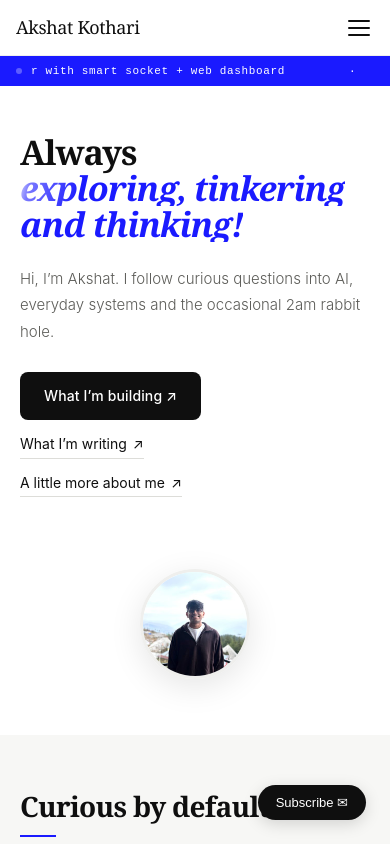
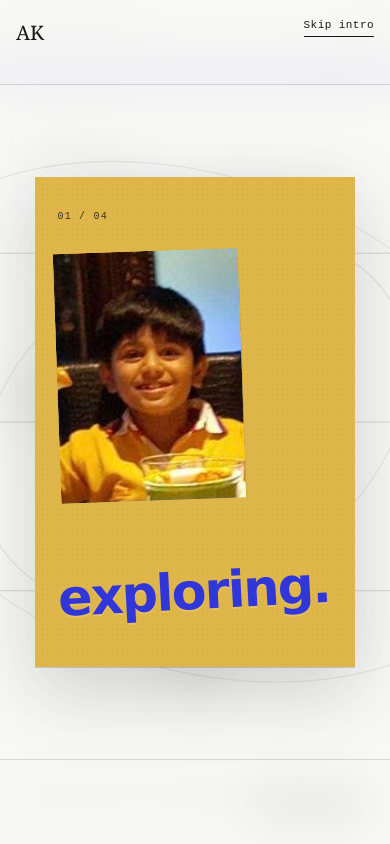
Before and after one commit to akshatkotharii/website_personal, a plain HTML site: page index.html in a window 390 px wide. Shown: the top 844 px of the page. Drawn offline with nearby package versions, Linux system fonts and the light colour scheme; no server answers.

Commit message:
feat: add first-visit story intro

```diff
--- /dev/null
+++ b/css/launch-sequence.css
@@ -0,0 +1,204 @@
+/* First-visit introduction. Own stylesheet: home remains unchanged underneath. */
+body.launch-active > :not(.site-launch):not(script) {
+  filter: blur(20px) saturate(.58);
+  opacity: .34;
+  pointer-events: none;
+  transform: scale(1.035);
+  transition: filter .72s ease, opacity .72s ease, transform .72s ease;
+}
+.site-launch {
+  --launch-ink: #171715;
+  --launch-blue: #3136d9;
+  --launch-card: #dfb64a;
+  position: fixed;
+  inset: 0;
+  z-index: 5000;
+  min-height: 100svh;
+  overflow: hidden;
+  display: grid;
+  place-items: center;
+  background: rgba(247,247,244,.78);
+  color: var(--launch-ink);
+  isolation: isolate;
+  backdrop-filter: blur(12px);
+  -webkit-backdrop-filter: blur(12px);
+  transition: background-color .55s ease, color .45s ease;
+}
+.site-launch[hidden] { display: none; }
+.launch-open { overflow: hidden; }
+.site-launch[data-stage="2"] { --launch-card: #b74d43; }
+.site-launch[data-stage="3"] { --launch-card: #171715; color: #f7f5ef; }
+.site-launch[data-stage="4"] { --launch-card: #f2efe7; }
+.site-launch-grid {
+  position: absolute;
+  inset: 0;
+  z-index: -1;
+  opacity: .16;
+  filter: blur(.45px);
+  pointer-events: none;
+  background:
+    linear-gradient(90deg, transparent 49.92%, currentColor 50%, transparent 50.08%) 0 0 / 25vw 100%,
+    linear-gradient(0deg, transparent 49.92%, currentColor 50%, transparent 50.08%) 0 0 / 100% 25vh;
+}
+.site-launch-grid::before,
+.site-launch-grid::after {
+  content: '';
+  position: absolute;
+  border: 1px solid currentColor;
+  border-radius: 50%;
+  opacity: .52;
+}
+.site-launch-grid::before { width: min(92vw, 1150px); height: min(92vw, 1150px); left: 50%; top: 50%; transform: translate(-50%, -50%) rotate(20deg) scaleX(1.45); }
+.site-launch-grid::after { width: min(58vw, 760px); height: min(58vw, 760px); left: 50%; top: 50%; transform: translate(-50%, -50%) rotate(-32deg) scaleX(1.38); }
+.site-launch-brand {
+  position: absolute;
+  z-index: 2;
+  top: clamp(1rem, 3vw, 2.2rem);
+  left: clamp(1rem, 3vw, 2.2rem);
+  font-family: var(--serif);
+  font-size: 1.25rem;
+}
+.site-launch-stage { position: absolute; inset: 0; }
+.launch-card {
+  position: absolute;
+  inset: 0;
+  display: grid;
+  place-items: center;
+  width: 100%;
+  padding: 0;
+  border: 0;
+  cursor: pointer;
+  background: transparent;
+  color: inherit;
+  opacity: 0;
+  visibility: hidden;
+  transform: translateY(28px) scale(.96);
+  transition: opacity .32s ease, transform .68s cubic-bezier(.16,.8,.25,1), visibility 0s linear .68s;
+}
+.launch-card.is-active { opacity: 1; visibility: visible; transform: translateY(0) scale(1); transition-delay: 0s; }
+.launch-paper {
+  position: relative;
+  display: block;
+  width: min(64vw, 700px);
+  height: min(52svh, 450px);
+  overflow: hidden;
+  background: var(--launch-card);
+  box-shadow: 0 24px 70px rgba(18,18,18,.18), 0 1px 0 rgba(20,20,20,.16);
+  transition: background-color .55s ease, box-shadow .45s ease, transform .65s cubic-bezier(.16,.8,.25,1);
+}
+.launch-paper::after {
+  content: '';
+  position: absolute;
+  inset: 0;
+  pointer-events: none;
+  opacity: .18;
+  background-image: radial-gradient(rgba(20,20,18,.4) .55px, transparent .55px);
+  background-size: 5px 5px;
+  mix-blend-mode: multiply;
+}
+.launch-photo {
+  position: absolute;
+  z-index: 1;
+  overflow: hidden;
+  box-shadow: 0 18px 35px rgba(14,14,12,.28);
+  clip-path: inset(0 100% 0 0);
+  transition: clip-path .76s cubic-bezier(.2,.75,.25,1) .12s, transform .76s cubic-bezier(.2,.75,.25,1) .12s;
+}
+.launch-card.is-active .launch-photo { clip-path: inset(0); }
+.launch-photo img { display: block; width: 100%; height: 100%; object-fit: cover; }
+.launch-card[data-stage="1"] .launch-photo {
+  width: 47%; height: 62%;
+  left: 7%; top: 16%; transform: rotate(-2deg) scale(1.035);
+}
+.launch-card[data-stage="1"].is-active .launch-photo { transform: rotate(-2deg) scale(1); }
+.launch-card[data-stage="2"] .launch-photo {
+  width: 58%; height: 54%;
+  right: 7%; top: 14%; transform: rotate(1.5deg) scale(1.035);
+}
+.launch-card[data-stage="2"].is-active .launch-photo { transform: rotate(1.5deg) scale(1); }
+.launch-card[data-stage="3"] .launch-photo {
+  width: 56%; height: 56%;
+  right: 7%; left: auto; top: 13%; transform: scale(1.035);
+  box-shadow: 0 20px 48px rgba(0,0,0,.44);
+}
+.launch-card[data-stage="3"].is-active .launch-photo { transform: scale(1); }
+.launch-card[data-stage="4"] .launch-photo {
+  width: 44%; height: 76%;
+  right: 9%; top: 12%; transform: rotate(2deg) scale(1.035);
+}
+.launch-card[data-stage="4"].is-active .launch-photo { transform: rotate(2deg) scale(1); }
+.launch-note {
+  position: absolute;
+  z-index: 2;
+  color: var(--launch-blue);
+  font: 600 clamp(2.75rem, 7vw, 7.4rem)/.8 'Caveat', cursive;
+  letter-spacing: -.035em;
+  text-align: left;
+  text-shadow: 0 2px 0 rgba(255,255,255,.16);
+  opacity: 0;
+  transform: translateY(18px) rotate(-3deg);
+  transition: opacity .4s ease .46s, transform .58s cubic-bezier(.2,.75,.25,1) .46s;
+}
+.launch-card.is-active .launch-note { opacity: 1; transform: translateY(0) rotate(-3deg); }
+.launch-card[data-stage="1"] .launch-note { right: 7%; bottom: 16%; }
+.launch-card[data-stage="2"] .launch-note { left: 7%; bottom: 14%; color: #fff8ea; }
+.launch-card[data-stage="3"] .launch-note { left: 7%; right: auto; bottom: 14%; color: #ebdfc3; }
+.launch-card[data-stage="4"] .launch-note {
+  width: 50%; left: 7%; top: 50%;
+  color: var(--launch-blue);
+  transform: translateY(calc(-50% + 18px)) rotate(-3deg);
+  font-size: clamp(2.35rem, 5.8vw, 5.8rem);
+}
+.launch-card[data-stage="4"].is-active .launch-note { transform: translateY(-50%) rotate(-3deg); }
+.launch-count {
+  position: absolute;
+  z-index: 2;
+  top: 7%; left: 7%;
+  font: 500 10px/1 var(--mono);
+  letter-spacing: .12em;
+  opacity: .82;
+}
+.site-launch-skip {
+  position: absolute;
+  z-index: 4;
+  right: clamp(1rem, 3vw, 2.2rem);
+  top: clamp(1rem, 3vw, 2.2rem);
+  border: 0;
+  border-bottom: 1px solid currentColor;
+  padding: .2rem 0;
+  background: transparent;
+  color: inherit;
+  cursor: pointer;
+  font: 500 11px/1.2 var(--mono);
+  letter-spacing: .04em;
+}
+.site-launch.is-exiting { animation: launch-out .48s ease forwards; pointer-events: none; }
+@keyframes launch-out { to { opacity: 0; transform: scale(1.01); } }
+@media (hover: hover) and (pointer: fine) {
+  .launch-card.is-active:hover .launch-paper { transform: translateY(-4px) scale(1.006); box-shadow: 0 32px 82px rgba(18,18,18,.22), 0 1px 0 rgba(20,20,20,.18); }
+}
+@media (max-width: 680px) {
+  .site-launch-grid { background-size: 42vw 100%, 100% 20svh; }
+  .site-launch-grid::before { width: 126vw; height: 126vw; }
+  .site-launch-grid::after { width: 86vw; height: 86vw; }
+  .launch-paper { width: min(82vw, 390px); height: min(58svh, 500px); }
+  .launch-card[data-stage="1"] .launch-photo { width: 58%; height: 51%; left: 7%; top: 15%; }
+  .launch-card[data-stage="2"] .launch-photo,
+  .launch-card[data-stage="3"] .launch-photo { width: 78%; height: 48%; left: 11%; right: auto; top: 14%; }
+  .launch-card[data-stage="2"] .launch-photo { width: 78%; height: 48%; left: 11%; right: auto; top: 14%; }
+  .launch-card[data-stage="4"] .launch-photo { width: 50%; height: 47%; right: 7%; top: 12%; }
+  .launch-note { font-size: clamp(2.35rem, 13vw, 4.25rem); line-height: .82; }
+  .launch-card[data-stage="1"] .launch-note { right: 8%; bottom: 11%; }
+  .launch-card[data-stage="2"] .launch-note { left: 8%; bottom: 10%; }
+  .launch-card[data-stage="3"] .launch-note { left: 8%; right: auto; bottom: 11%; }
+  .launch-card[data-stage="4"] .launch-note {
+    width: 86%; left: 7%; top: auto; bottom: 9%;
+    transform: translateY(18px) rotate(-3deg);
+    font-size: clamp(2.2rem, 11.7vw, 3.9rem);
+  }
+  .launch-card[data-stage="4"].is-active .launch-note { transform: translateY(0) rotate(-3deg); }
+}
+@media (prefers-reduced-motion: reduce) {
+  body.launch-active > :not(.site-launch):not(script), .site-launch, .launch-card, .launch-photo, .launch-note, .site-launch.is-exiting { animation: none; transition: none; }
+  .launch-photo, .launch-note { clip-path: none; opacity: 1; }
+}
--- a/index.html
+++ b/index.html
@@ -12,6 +12,7 @@
   <link href="https://fonts.googleapis.com/css2?family=Instrument+Serif:ital@0;1&amp;family=Inter:wght@300;400;500;600&amp;family=JetBrains+Mono:wght@400;500&amp;display=swap" rel="stylesheet">
   <link rel="stylesheet" href="css/style.css">
 <link href="https://fonts.googleapis.com/css2?family=Caveat:wght@500;600&amp;display=swap" rel="stylesheet">
+  <link rel="stylesheet" href="css/launch-sequence.css">
   <link rel="stylesheet" href="css/notebook.css">
   <link rel="stylesheet" href="css/experience-refresh.css">
   <link rel="stylesheet" href="css/margins-preview.css">
@@ -19,6 +20,42 @@
 <script src="js/safety.js"></script>
 </head>
 <body>
+
+<section class="site-launch" id="siteLaunch" aria-label="A short introduction to Akshat">
+  <div class="site-launch-grid" aria-hidden="true"></div>
+  <div class="site-launch-brand" aria-hidden="true">AK</div>
+  <div class="site-launch-stage" aria-live="polite">
+    <button class="launch-card is-active" type="button" data-launch-card data-stage="1" aria-label="First of four. Continue.">
+      <span class="launch-paper">
+        <span class="launch-photo launch-photo-yellow"><img src="images/launch/01-yellow.jpg" alt="Akshat as a child at dinner"></span>
+        <span class="launch-note">exploring.</span>
+        <span class="launch-count" aria-hidden="true">01 / 04</span>
+      </span>
+    </button>
+    <button class="launch-card" type="button" data-launch-card data-stage="2" aria-label="Second of four. Continue.">
+      <span class="launch-paper">
+        <span class="launch-photo launch-photo-red"><img src="images/launch/02-red.jpg" alt="Akshat as a child holding a phone"></span>
+        <span class="launch-note">tinkering.</span>
+        <span class="launch-count" aria-hidden="true">02 / 04</span>
+      </span>
+    </button>
+    <button class="launch-card" type="button" data-launch-card data-stage="3" aria-label="Third of four. Continue.">
+      <span class="launch-paper">
+        <span class="launch-photo launch-photo-mono"><img src="images/launch/03-siblings.jpg" alt="Akshat as a child with his sister"></span>
+        <span class="launch-note">thinking.</span>
+        <span class="launch-count" aria-hidden="true">03 / 04</span>
+      </span>
+    </button>
+    <button class="launch-card" type="button" data-launch-card data-stage="4" aria-label="Last of four. Enter Akshat’s site.">
+      <span class="launch-paper">
+        <span class="launch-photo launch-photo-now"><img src="images/launch/04-now.png" alt="Akshat Kothari"></span>
+        <span class="launch-note">Always exploring,<br>tinkering and thinking.</span>
+        <span class="launch-count" aria-hidden="true">04 / 04</span>
+      </span>
+    </button>
+  </div>
+  <button class="site-launch-skip" type="button" data-launch-skip>Skip intro</button>
+</section>
 
 <!-- ═══════════════════════════ NAV ═══════════════════════════ -->
 <nav>
@@ -266,6 +303,7 @@
 
 <!-- blog modal removed — use admin/index.html to post -->
 
+<script src="js/launch-sequence.js"></script>
 <script src="https://cdn.jsdelivr.net/npm/@supabase/supabase-js@2"></script>
 <script src="js/supabase-config.js"></script>
 <script src="js/main.js?v=20261015"></script>
--- /dev/null
+++ b/js/launch-sequence.js
@@ -0,0 +1,59 @@
+/* First-visit launch. Query ?intro=1 replays it without clearing visitor storage. */
+(() => {
+  const launch = document.getElementById('siteLaunch');
+  if (!launch) return;
+
+  const key = 'akshat-launch-seen-v1';
+  const cards = [...launch.querySelectorAll('[data-launch-card]')];
+  const skip = launch.querySelector('[data-launch-skip]');
+  const force = new URLSearchParams(window.location.search).get('intro') === '1';
+  let seen = false;
+  try { seen = localStorage.getItem(key) === 'true'; } catch (_) { /* Storage can be disabled. */ }
+
+  if (seen && !force) {
+    launch.hidden = true;
+    return;
+  }
+
+  document.documentElement.classList.add('launch-open');
+  document.body.classList.add('launch-active');
+  let index = 0;
+  let touchStart = null;
+  const setCard = next => {
+    index = Math.max(0, Math.min(next, cards.length - 1));
+    launch.dataset.stage = String(index + 1);
+    cards.forEach((card, cardIndex) => {
+      const active = cardIndex === index;
+      card.classList.toggle('is-active', active);
+      card.tabIndex = active ? 0 : -1;
+    });
+  };
+  const finish = () => {
+    if (launch.classList.contains('is-exiting')) return;
+    try { localStorage.setItem(key, 'true'); } catch (_) { /* Intro remains usable without storage. */ }
+    document.documentElement.classList.remove('launch-open');
+    document.body.classList.remove('launch-active');
+    launch.classList.add('is-exiting');
+    window.setTimeout(() => { launch.hidden = true; }, 460);
+  };
+  const next = () => index === cards.length - 1 ? finish() : setCard(index + 1);
+
+  cards.forEach(card => card.addEventListener('click', next));
+  skip.addEventListener('click', finish);
+  launch.addEventListener('touchstart', event => { touchStart = event.changedTouches[0]?.clientX ?? null; }, { passive: true });
+  launch.addEventListener('touchend', event => {
+    const end = event.changedTouches[0]?.clientX;
+    if (touchStart === null || typeof end !== 'number') return;
+    const distance = end - touchStart;
+    touchStart = null;
+    if (Math.abs(distance) < 44) return;
+    if (distance < 0) next(); else setCard(index - 1);
+  }, { passive: true });
+  document.addEventListener('keydown', event => {
+    if (launch.hidden) return;
+    if (event.key === 'Escape') { finish(); return; }
+    if (event.key === 'ArrowRight') { event.preventDefault(); next(); }
+    if (event.key === 'ArrowLeft') { event.preventDefault(); setCard(index - 1); }
+  });
+  setCard(0);
+})();
```
Also changed, not shown: images/launch/01-yellow.jpg (added), images/launch/02-red.jpg (added), images/launch/03-siblings.jpg (added), images/launch/04-now.png (added).
